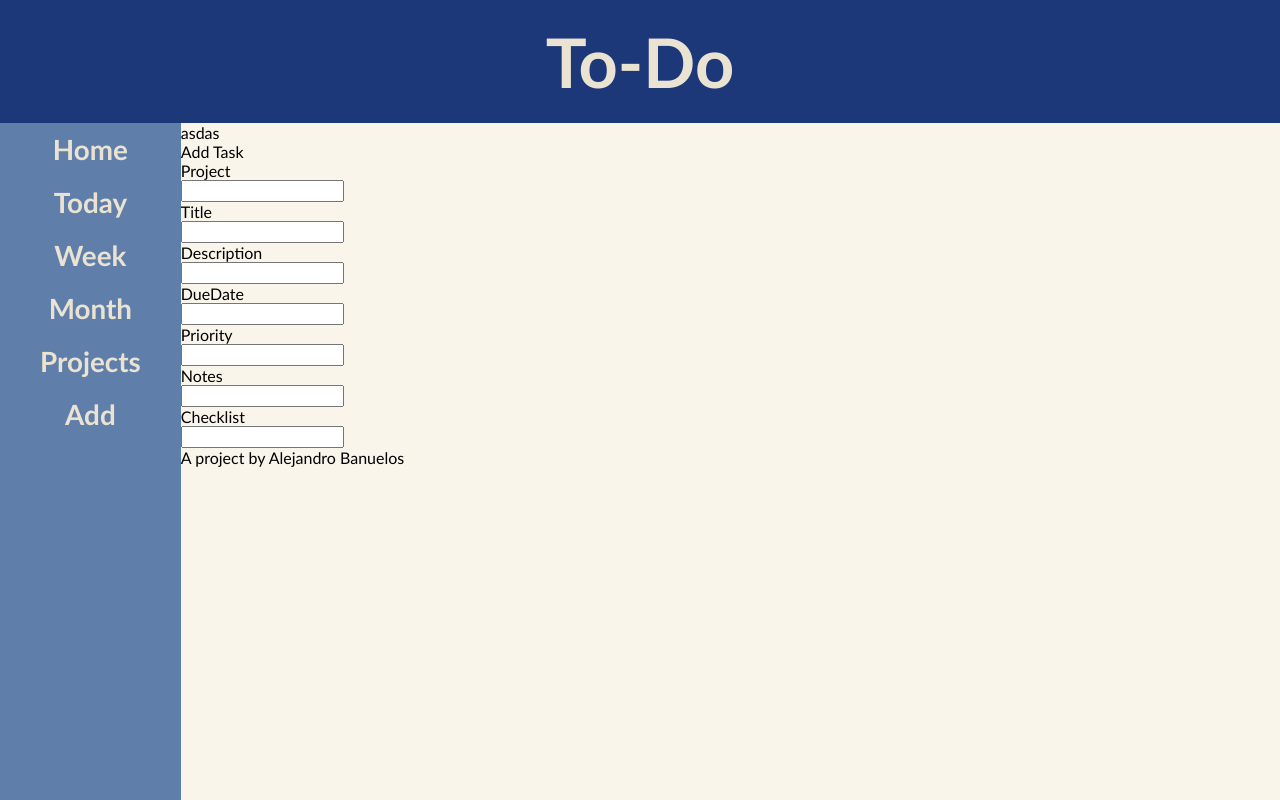
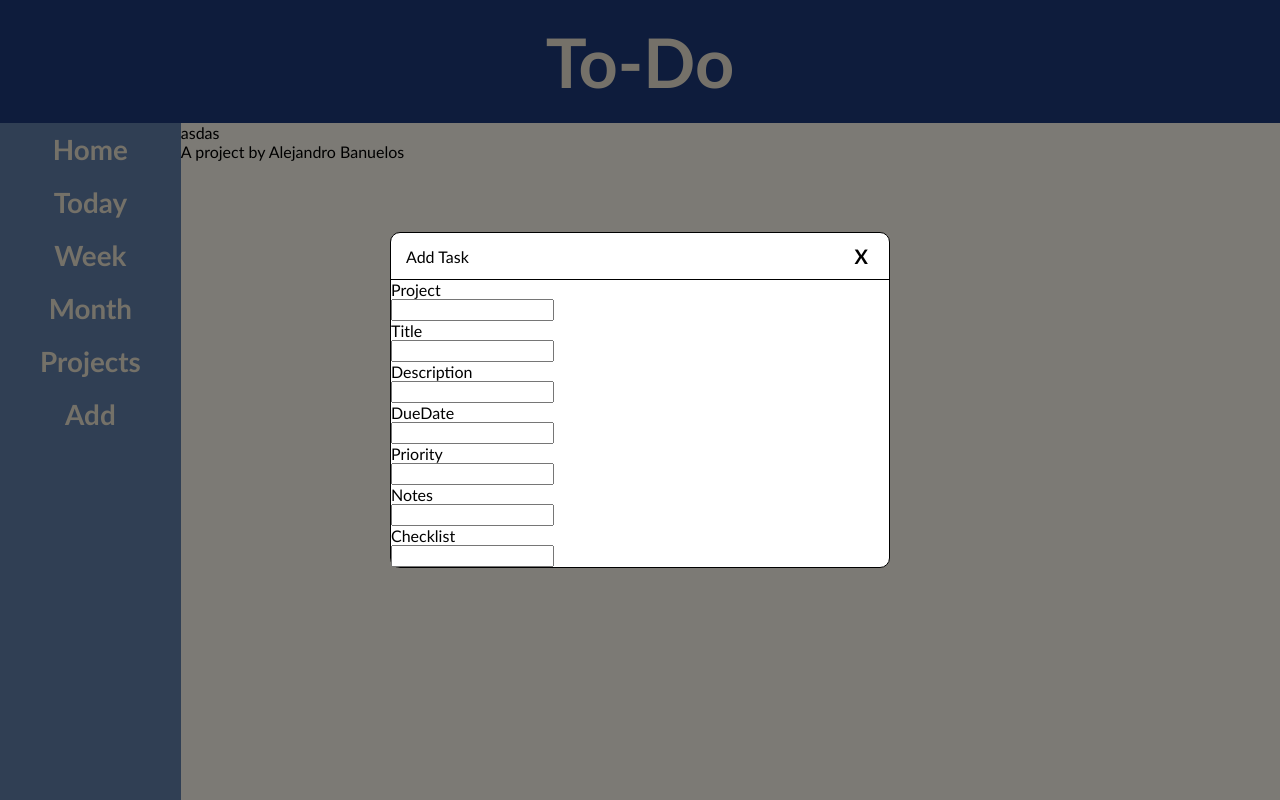
Before and after one commit to Draxgun/odin-todo, a website built with webpack: page dist/index.html in a window 1280 px wide. Both pictures are taken after a click on the button "Add". Built offline with nearby package versions, Linux system fonts and the light colour scheme.

Commit message:
main modal windows structure done

```diff
--- a/src/content.js
+++ b/src/content.js
@@ -6,6 +6,7 @@ let createContent = () => {
     let content = createContentContainer()
     loadSidebar(content)
     loadTaskSection(content)
+
 
 }
 
--- /dev/null
+++ b/src/domCreators.js
@@ -0,0 +1,35 @@
+import {capitalizeFirstLetter} from './capitalize'
+
+let createDOMContainer = (name,classlist) =>{
+    let element = document.createElement('div')
+    element.setAttribute('id',`${name}`)
+    element.classList.add(`${classlist}`)
+
+    return element
+}
+
+let createDomElement = (type,name,classlist,textContent) =>{
+
+    if(type === 'button' || type === 'input'){
+        let element = document.createElement(`${type}`)
+        element.textContent = capitalizeFirstLetter(textContent)
+        element.setAttribute('id',`${name}${capitalizeFirstLetter(type)}`)
+        element.classList.add(`${classlist}`)
+
+        return element
+    }else{
+        let element = document.createElement(`${type}`)
+        element.textContent = capitalizeFirstLetter(textContent)
+        element.setAttribute('id',`${name}`)
+        element.classList.add(`${classlist}`)
+
+        return element
+    }
+
+
+}
+
+export{
+    createDOMContainer,
+    createDomElement
+}
--- a/src/home.js
+++ b/src/home.js
@@ -1,14 +1,22 @@
 import {createHeader}  from './header'
 import { createContent } from './content';
+import {createModal} from './modal'
+
 /* HTML Structure */
 
 let loadPageStucture = () => {
 
+
+
     /*Creates the header*/
     createHeader()
 
+     /* Creates the modal stucutre */
+     createModal()
+
     /* Creates the content side */
     createContent()
+
 
 
 }
--- a/src/modal.js
+++ b/src/modal.js
@@ -1,52 +1,51 @@
 import {capitalizeFirstLetter} from './capitalize'
+import {createDOMContainer,createDomElement} from './domCreators'
 
 let createModal = () => {
-
+    createModalStructure()
 }
 
 let createModalStructure = () => {
 
+    let overlay = document.createElement('div')
+    overlay.setAttribute('id','overlay')
+    document.body.appendChild(overlay)
+
     let mainContainer = createDOMContainer('modal','modal')
+
+    /* Header of the modal*/
+    let modalHeader = createDOMContainer('','modalHeader')
 
 
     let title = createDomElement('div','','titleModal','Add Task')
-    mainContainer.appendChild(title)
+    modalHeader.appendChild(title)
+
+    let deleteButton = createDomElement('button','close','closeButton',`x`)
+    deleteButton.querySelector = 'data-close-button'
+    modalHeader.appendChild(deleteButton)
+
+    mainContainer.appendChild(modalHeader)
+
 
     let structure = ['project','title','description','dueDate','priority','notes','checklist']
 
 
     structure.forEach(field => {
 
-        let name = createDomElement('div',`${field}`,`modalFieldTitle`,`${capitalizeFirstLetter(field)}`)
+        let name = createDomElement('div',field,`modalFieldTitle`,`${capitalizeFirstLetter(field)}`)
         mainContainer.appendChild(name)
 
-        let input = createDomElement('input', `input${capitalizeFirstLetter(field)}`,`modalFieldInput`,``)
+        let input = createDomElement('input',field,`modalFieldInput`,``)
         mainContainer.appendChild(input)
     })
 
-    let container = document.getElementsByClassName('taskContainer')[0]
-    container.appendChild(mainContainer)
+
+    document.body.appendChild(mainContainer)
 }
 
 
-let createDOMContainer = (name,classlist) =>{
-    let element = document.createElement('div')
-    element.setAttribute('id',`${name}Button`)
-    element.classList.add(`${classlist}`)
 
-    return element
-}
-
-let createDomElement = (type,name,classlist,textContent) =>{
-
-    let element = document.createElement(`${type}`)
-    element.textContent = capitalizeFirstLetter(textContent)
-    element.setAttribute('id',`${name}Button`)
-    element.classList.add(`${classlist}`)
-
-    return element
-}
 
 export {
-    createModalStructure
+    createModal
 }
--- a/src/sidebar.js
+++ b/src/sidebar.js
@@ -4,6 +4,9 @@ import {createModalStructure} from './modal'
 /* Creates the side bar*/
 let loadSidebar= (content) => {
     let sidebarContainer = createSidebarContainer(content)
+
+
+
     createSidebar(sidebarContainer)
     addButtonListeners()
 }
@@ -41,14 +44,53 @@ let createSidebarItem = (name,container) =>{
 }
 
 let addButtonListeners = () => {
-    addFunction()
+    addTask()
 }
 
-let addFunction = () => {
-    let button = document.getElementById('addButton')
-    button.addEventListener('click',() =>{
-        createModalStructure()
+let addTask = () => {
+
+
+    let addButton = document.getElementById('addButton')
+    addButton.setAttribute('data-modal-target','#modal')
+
+    let openModalButtons = document.querySelectorAll('[data-modal-target]')
+    let closeModalButtons = document.querySelectorAll('#closeButton')
+
+    let overlay = document.getElementById('overlay')
+
+    openModalButtons.forEach(button => {
+    button.addEventListener('click', () => {
+        const modal = document.querySelector(button.dataset.modalTarget)
+        openModal(modal)
     })
+    })
+
+    overlay.addEventListener('click', () => {
+    const modals = document.querySelectorAll('.modal.active')
+    modals.forEach(modal => {
+        closeModal(modal)
+    })
+    })
+
+    closeModalButtons.forEach(button => {
+    button.addEventListener('click', () => {
+        const modal = button.closest('.modal')
+        closeModal(modal)
+    })
+    })
+
+    function openModal(modal) {
+    if (modal == null) return
+    modal.classList.add('active')
+    overlay.classList.add('active')
+    }
+
+    function closeModal(modal) {
+    if (modal == null) return
+    modal.classList.remove('active')
+    overlay.classList.remove('active')
+    }
+
 }
 
 export{
--- a/src/style.css
+++ b/src/style.css
@@ -61,3 +61,65 @@ body{
 .taskSection{
     display: flex;
 }
+
+/* Modal Section */
+.modal {
+    position: fixed;
+    top: 50%;
+    left: 50%;
+    transform: translate(-50%, -50%) scale(0);
+    transition: 200ms ease-in-out;
+    border: 1px solid black;
+    border-radius: 10px;
+    z-index: 10;
+    background-color: white;
+    width: 500px;
+    max-width: 80%;
+  }
+
+.modal.active {
+    transform: translate(-50%, -50%) scale(1);
+}
+
+.modalHeader {
+    padding: 10px 15px;
+    display: flex;
+    justify-content: space-between;
+    align-items: center;
+    border-bottom: 1px solid black;
+}
+
+.modalHeader .title {
+    font-size: 1.25rem;
+    font-weight: bold;
+}
+
+.modalHeader .closeButton {
+    cursor: pointer;
+    border: none;
+    outline: none;
+    background: none;
+    font-size: 1.25rem;
+    font-weight: bold;
+}
+
+.modalBody {
+    padding: 10px 15px;
+}
+
+#overlay {
+    position: fixed;
+    opacity: 0;
+    transition: 200ms ease-in-out;
+    top: 0;
+    left: 0;
+    right: 0;
+    bottom: 0;
+    background-color: rgba(0, 0, 0, .5);
+    pointer-events: none;
+  }
+
+#overlay.active {
+    opacity: 1;
+    pointer-events: all;
+}
```
Also changed, not shown: dist/main.js.
